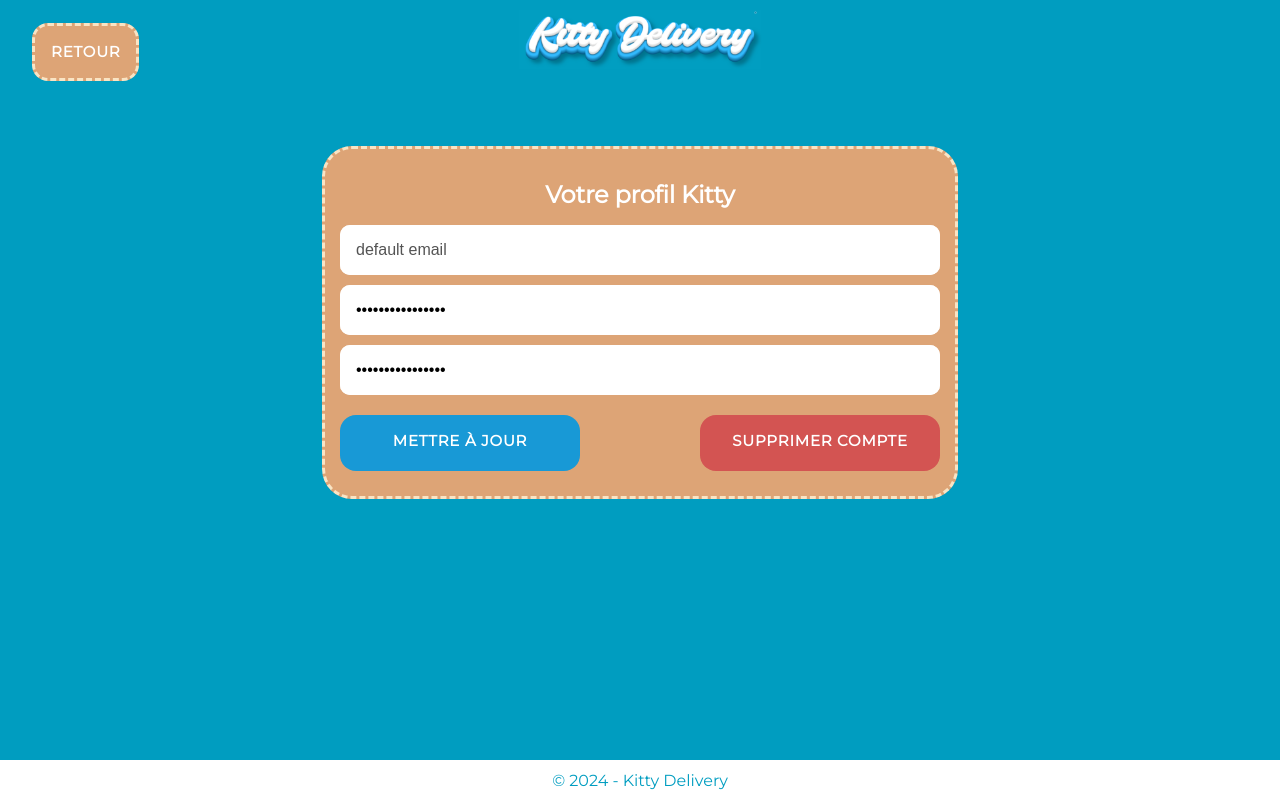
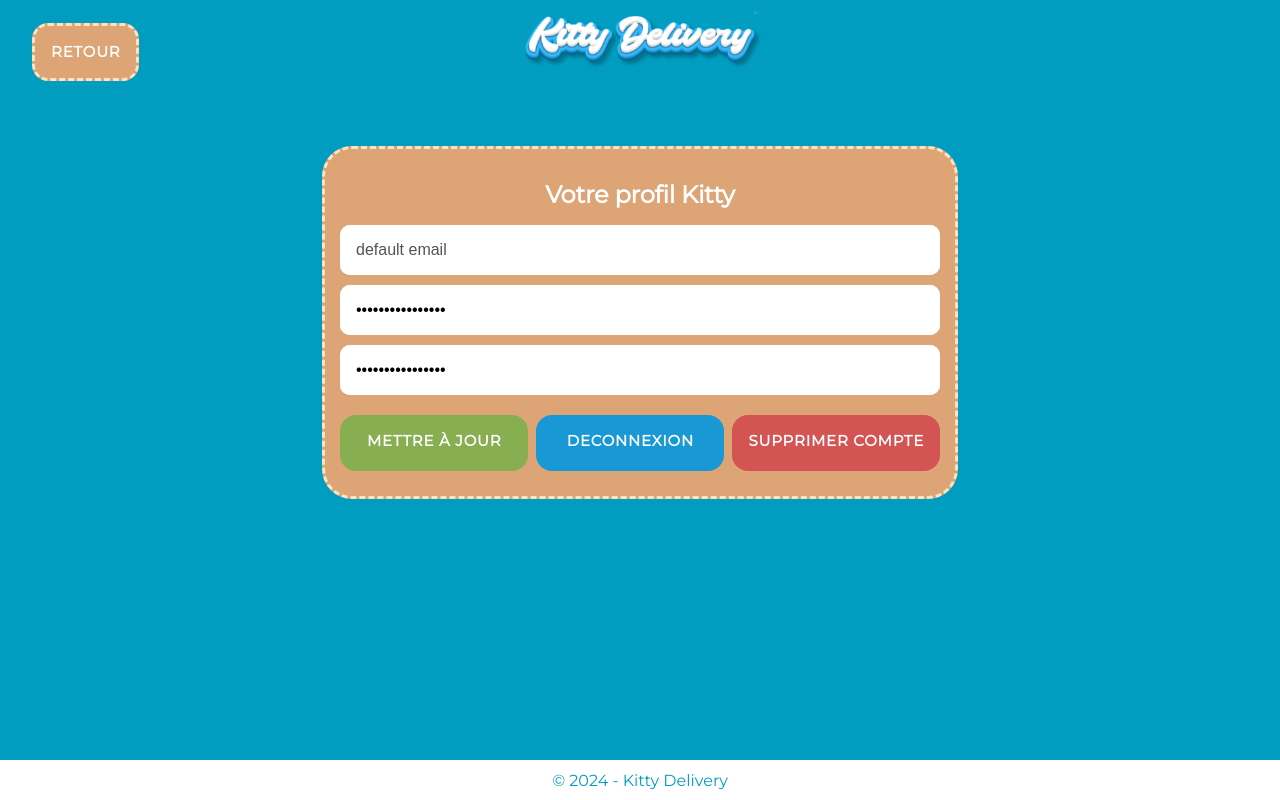
Before and after one commit to BaditSad/KittyDelivery_mc_component, a Vue app in the folder frontend/: page /profile in a window 1280 px wide. Built offline with nearby package versions, Linux system fonts and the light colour scheme.

Commit message:
Update profile page

```diff
--- a/frontend/src/components/ProfilePage.vue
+++ b/frontend/src/components/ProfilePage.vue
@@ -24,6 +24,9 @@
           <button class="button-update" type="button">
             <i class="icon ion-md-lock"></i> Mettre à jour
           </button>
+          <button class="button-deco" type="button">
+            <i class="icon ion-md-lock"></i> Deconnexion
+          </button>
           <button class="button-delete" type="button">
             <i class="icon ion-md-lock"></i> Supprimer compte
           </button>
--- a/frontend/src/stylesheets/styles.css
+++ b/frontend/src/stylesheets/styles.css
@@ -264,7 +264,7 @@
 
 .button-update {
   appearance: button;
-  background-color: #1899D6;
+  background-color: #87af51;
   border: solid transparent;
   border-radius: 16px;
   border-width: 0 0 4px;
@@ -290,7 +290,7 @@
 
 .button-update:after {
   background-clip: padding-box;
-  background-color: #1CB0F6;
+  background-color: #a6c37f;
   border-radius: 16px;
   border-width: 0 0 4px;
   content: "";
@@ -378,6 +378,66 @@
   background: none;
 }
 
+.button-deco {
+  appearance: button;
+  background-color: #1899D6;
+  border: solid transparent;
+  border-radius: 16px;
+  border-width: 0 0 4px;
+  box-sizing: border-box;
+  color: #FFFFFF;
+  cursor: pointer;
+  display: inline-block;
+  font-size: 15px;
+  font-weight: 700;
+  letter-spacing: 0.8px;
+  line-height: 20px;
+  margin: 20px 0 10px;
+  outline: none;
+  text-align: center;
+  text-transform: uppercase;
+  transition: filter 0.2s;
+  user-select: none;
+  width: 40%;
+  vertical-align: middle;
+  white-space: nowrap;
+  position: relative;
+  margin-left: 8px;
+  margin-right: 8px;
+}
+
+.button-deco:after {
+  background-clip: padding-box;
+  background-color: #1CB0F6;
+  border-radius: 16px;
+  border-width: 0 0 4px;
+  content: "";
+  position: absolute;
+  top: 0;
+  left: 0;
+  right: 0;
+  bottom: -4px;
+  z-index: -1;
+}
+
+.button-deco:main, .button-login:focus {
+  user-select: auto;
+}
+
+.button-deco:hover:not(:disabled) {
+  filter: brightness(1.1);
+  -webkit-filter: brightness(1.1);
+}
+
+.button-deco:disabled {
+  cursor: auto;
+}
+
+.button-deco:active {
+  border-width: 4px 0 0;
+  background: none;
+}
+
 /* Responsive styles */
 @media (max-width: 768px) {
   .header, .container {
@@ -403,7 +463,7 @@
     align-items: center;
   }
 
-  .button-login, .button-update, .button-delete {
+  .button-login, .button-update, .button-delete, .button-deco {
     width: 80%;
   }
 }
@@ -424,7 +484,7 @@
     padding: 12px;
   }
 
-  .button-login, .button-update, .button-delete {
+  .button-login, .button-update, .button-delete, .button-deco {
     width: 100%;
   }
 }
```
